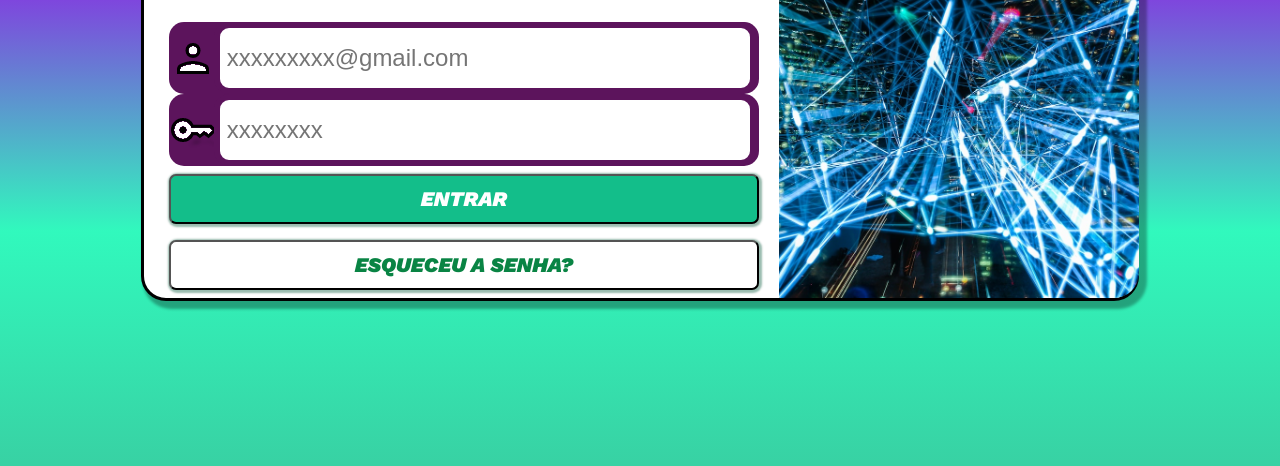
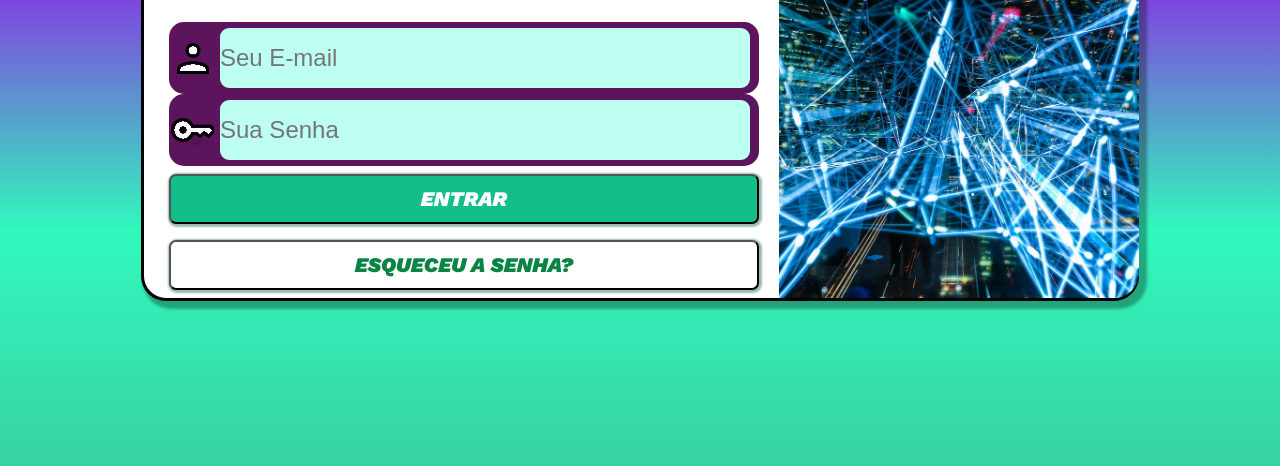
Before and after one commit to matheus369k/user-account, a plain HTML site: page index.html in a window 1280 px wide. Shown: the part 302-768 px from the top of the page. Drawn offline with nearby package versions, Linux system fonts and the light colour scheme.

Commit message:
atualizei...

```diff
--- a/estilos/style.css
+++ b/estilos/style.css
@@ -83,7 +83,7 @@ div > p{
 
 
 input.dado{
-    background-color:white;
+    background-color:hsl(166, 100%, 87%);
     border: 6px solid rgb(92, 20, 92);
     border-radius: 15px;
     width:265px;
--- a/index.html
+++ b/index.html
@@ -3,6 +3,7 @@
 <head>
     <meta charset="UTF-8">
     <meta name="viewport" content="width=device-width, initial-scale=1.0">
+
     <title>Login</title>
     <link rel="stylesheet" href="estilos/style.css">
     <link rel="stylesheet" href="estilos/mediasqueries.css">
@@ -17,18 +18,35 @@
             <div id="entrada">
                 <h1>Login</h1>
                 <p>Seja bem-vindo(a) novamente. Faça login para acessar sua conta e poder fazer as configurações no seu ambiente.</p>
-                <form action="login.php" method="post" autocomplete="on">
+                <form action="login.php"
+                method="post"
+                autocomplete="on">
                     <p id="iconperson">
                         <label for="iemail"></label>
-                        <input class="dado" type="email" name="email" id="iemail" required placeholder=" xxxxxxxxx@gmail.com" autocomplete="email" min="16" max="60">
+                        <input class="dado"
+                        type="email"
+                        name="email"
+                        id="iemail"
+                        required placeholder="Seu E-mail" autocomplete="email"
+                        min="16"
+                        max="60">
                     </p>
                     <p id="iconsenha">
                         <label
                         for="isenh"></label>
-                        <input class="dado" type="password" name="senha" id="isenh" required min="8" max="16" placeholder=" xxxxxxxx" autocomplete="current-password">
+                        <input class="dado"
+                        type="password"
+                        name="senha"
+                        id="isenh"
+                        required
+                        min="8"
+                        max="16"
+                        placeholder="Sua Senha">
                     </p>
                     <p>
-                        <input class="entrar" type="submit" value="Entrar">
+                        <input class="entrar"
+                        type="submit"
+                        value="Entrar">
                     </p>
                 </form>
                 <button id="newsenh">
```
